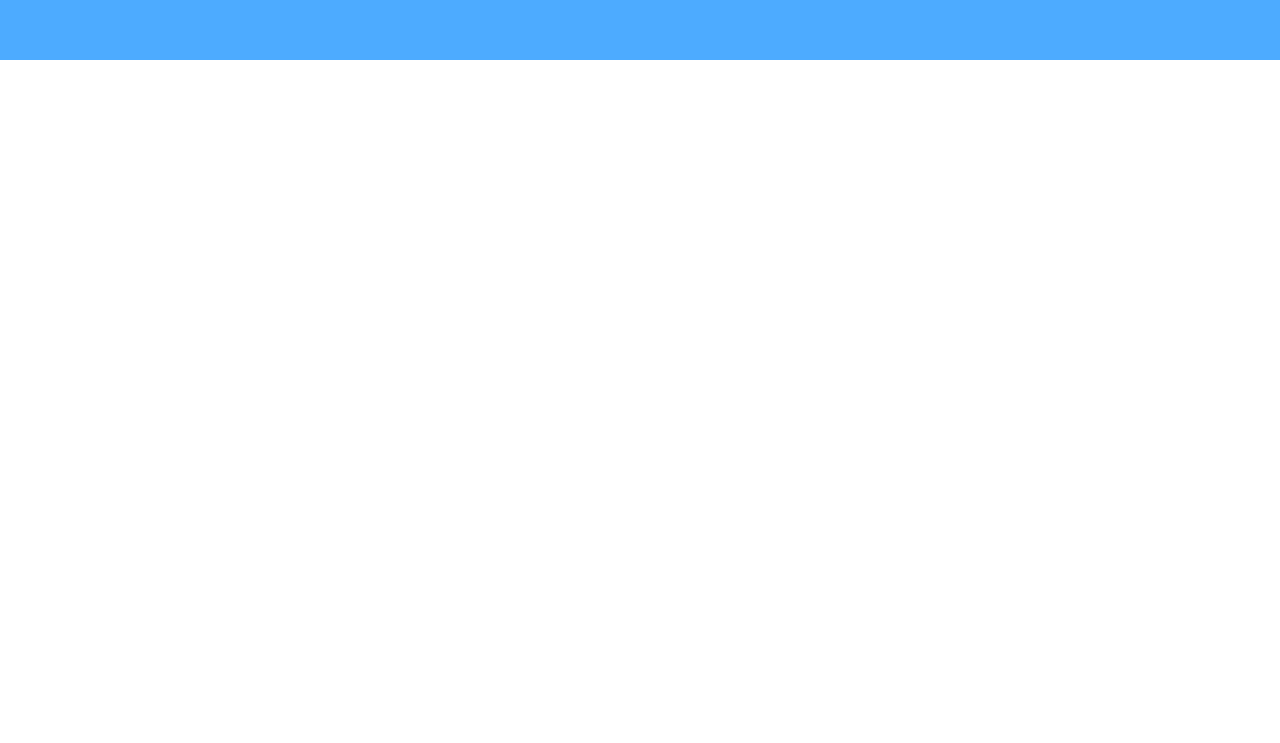
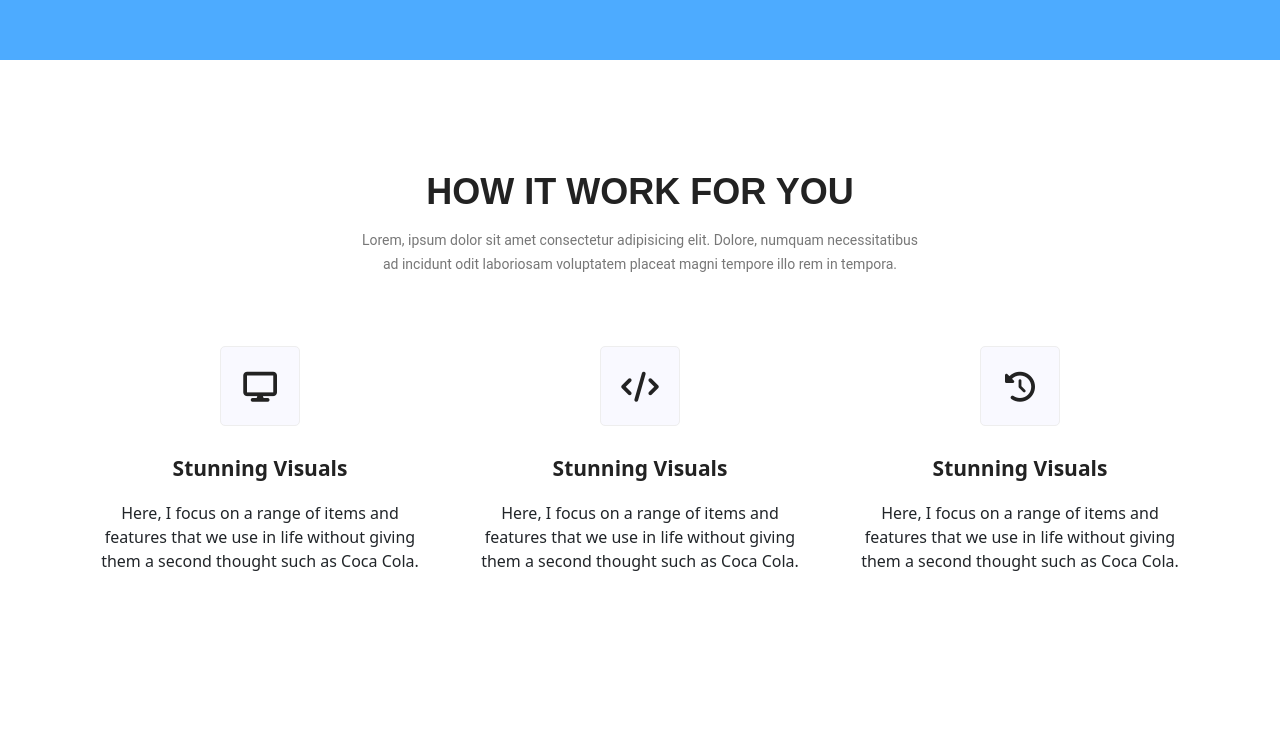
Before and after one commit to HalilSacirovic/IT-Camp-Exam, a plain HTML site: page index.html in a window 1280 px wide. Shown: the part 716-1459 px from the top of the page. Before the commit the page ends 800 px from the top, so only its background shows below. Drawn offline with nearby package versions, Linux system fonts and the light colour scheme.

Commit message:
Section two is done

```diff
--- a/index.html
+++ b/index.html
@@ -5,6 +5,7 @@
     <meta http-equiv="X-UA-Compatible" content="IE=edge">
     <meta name="viewport" content="width=device-width, initial-scale=1.0">
     <title>Nexus SaaS</title>
+    <link rel="icon" href="img/xfavicon.png.pagespeed.ic.YBKDU_Kd8V.webp" type="image/png">
     <link href="https://cdn.jsdelivr.net/npm/bootstrap@5.2.1/dist/css/bootstrap.min.css" rel="stylesheet" integrity="sha384-iYQeCzEYFbKjA/T2uDLTpkwGzCiq6soy8tYaI1GyVh/UjpbCx/TYkiZhlZB6+fzT" crossorigin="anonymous">
     <link rel="stylesheet" href="https://cdnjs.cloudflare.com/ajax/libs/font-awesome/6.2.0/css/all.min.css" integrity="sha512-xh6O/CkQoPOWDdYTDqeRdPCVd1SpvCA9XXcUnZS2FmJNp1coAFzvtCN9BmamE+4aHK8yyUHUSCcJHgXloTyT2A==" crossorigin="anonymous" referrerpolicy="no-referrer" />
     <link rel="stylesheet" href="styles.css">
@@ -115,5 +116,41 @@
 <!-- SECTION ONE ENDS HERE -->
 
  <!-- ============================================================================================= -->
+
+ <div class="section-two">
+    <div class="container">
+            <div class="how-it-work-text">
+                <h1>How it work for You</h1>
+                <p>Lorem, ipsum dolor sit amet consectetur adipisicing elit. Dolore, numquam necessitatibus ad incidunt odit laboriosam voluptatem placeat magni tempore illo rem in tempora.</p>
+            </div>
+        <div class="row">
+            <div class="col-lg-4">
+                <div class="how-it-work-item">
+                    <i class="fa-solid fa-display"></i>
+                   <h4> <a href="#">Stunning Visuals </a></h4>
+                    <p>Here, I focus on a range of items and features that we use in life without giving them a second thought such as Coca Cola.</p>
+                </div>
+            </div>
+            <div class="col-lg-4">
+                <div class="how-it-work-item">
+                    <i class="fa-solid fa-code"></i>
+                    <h4><a href="#">Stunning Visuals </a></h4>
+                    <p>Here, I focus on a range of items and features that we use in life without giving them a second thought such as Coca Cola.</p>
+                </div>
+            </div>
+            <div class="col-lg-4">
+                <div class="how-it-work-item">
+                    <i class="fa-solid fa-clock-rotate-left"></i>
+                    <h4>  <a href="#">Stunning Visuals </a></h4>
+                    <p>Here, I focus on a range of items and features that we use in life without giving them a second thought such as Coca Cola.</p>
+                </div>
+            </div>
+        </div>
+    </div>
+ </div>
+
+ <!-- SECTION TWO ENDS HERE  -->
+
+ <!-- ================================================================================================================================================================================ -->
 </body>
 </html>
--- a/styles.css
+++ b/styles.css
@@ -364,3 +364,82 @@ float: right;
 /* SECTION ONE ENDS HERE  */
 
 /* ================================================================= */
+
+/* SECTION TWO START HERE  */
+.section-two {
+  display: flex;
+  align-items: center;
+  justify-content: center;
+  padding-top: 110px;
+  padding-bottom: 120px;
+}
+.section-two .how-it-work-text {
+  text-align: center;
+  margin-bottom: 70px;
+}
+
+.section-two .how-it-work-text h1 {
+  font-family: "Heebo",sans-serif;
+  font-size: 36px;
+  color: #222;
+  font-weight: bold;
+  margin-bottom: 15px;
+  text-transform: uppercase;
+}
+.section-two .how-it-work-text p {
+  font-size: 14px;
+  font-family: "Roboto",sans-serif;
+  line-height: 24px;
+  color: #777;
+  margin-bottom: 0;
+  max-width: 570px;
+  margin: auto;
+}
+.section-two .how-it-work-item {
+  text-align: center;
+  margin-bottom: 50px;
+}
+.section-two .how-it-work-item a {
+  display: block;
+  margin-bottom: 20px;
+  color: #222;
+  font-size: 21px;
+  text-decoration: none;
+  font-weight: bold;
+  transition: 0.1s linear;
+}
+.section-two .how-it-work-item i {
+  height: 80px;
+  width: 80px;
+  border: 1px solid #eee;
+  border-radius: 5px;
+  background: #f9f9ff;
+  display: inline-block;
+  text-align: center;
+  line-height: 80px;
+  font-size: 30px;
+  color: #222;
+  margin-bottom: 30px;
+  transition: 0.3s linear;
+}
+
+
+.section-two .how-it-work-item p {
+  max-width: 330px;
+  margin: auto;
+}
+
+.section-two .how-it-work-item:hover i {
+ background-image: linear-gradient(to right top , #4dabff 20%,#62ddff 70%);
+color: white;
+
+}
+
+.section-two .how-it-work-item:hover a {
+  color: #62ddff;
+}
+
+/* SECTION TWO ENDS HERE  */
+
+
+/* ================================================================================================ */
```
